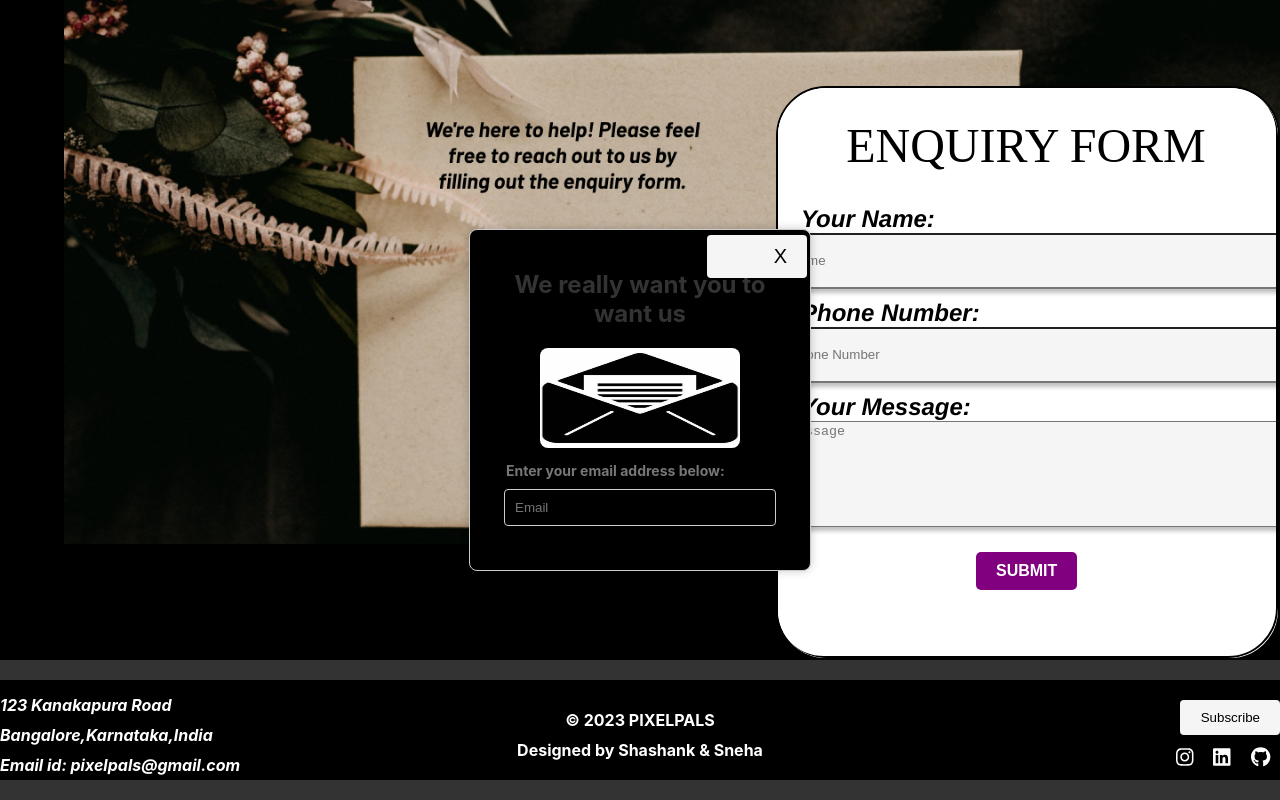
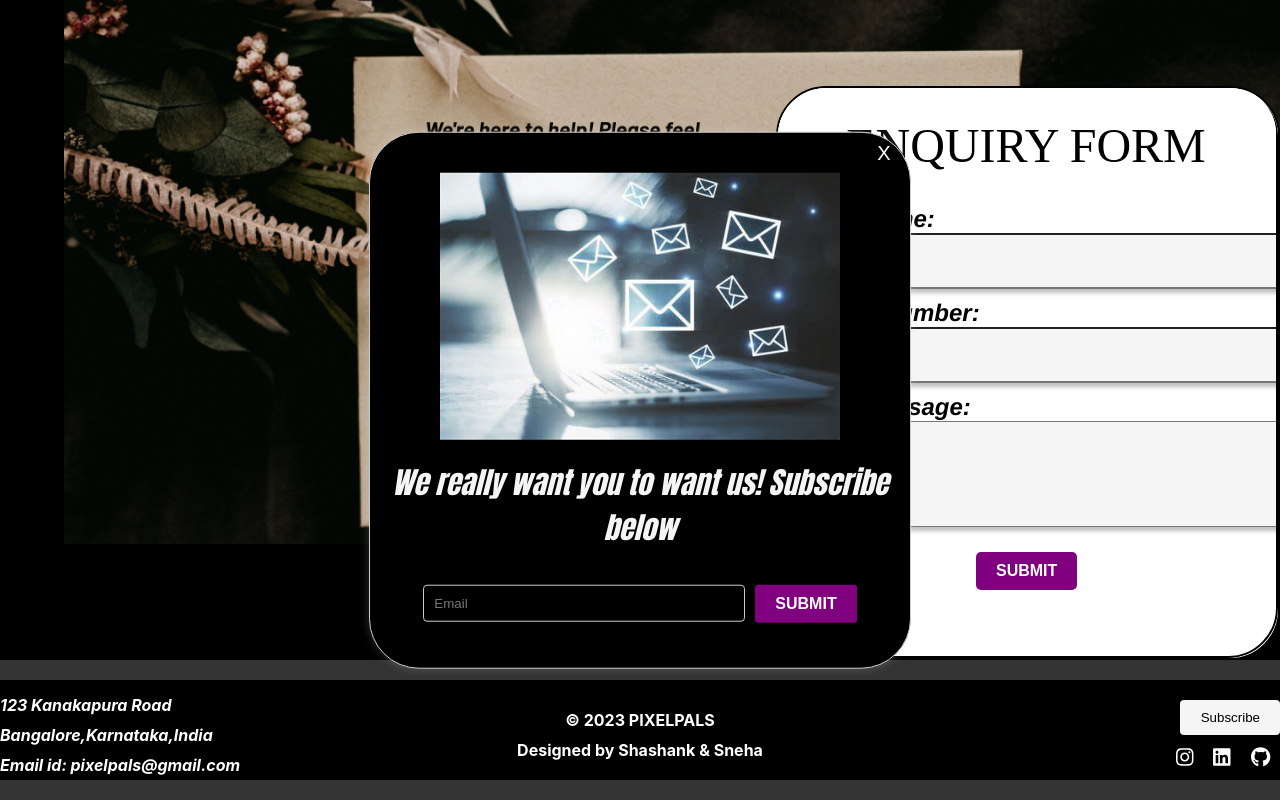
Before and after one commit to Shashank-k-prabhu/Photo-app, a React (Create React App) app in the folder Client/: page /contact in a window 1280 px wide. Both pictures are taken after a click on the button "Subscribe". Shown: the part 245-1045 px from the top of the page. Built offline with nearby package versions, Linux system fonts and the light colour scheme.

Commit message:
popup completed

```diff
--- a/Client/src/Components/Email_sub/Email_sub.css
+++ b/Client/src/Components/Email_sub/Email_sub.css
@@ -3,54 +3,74 @@
   top: 50%;
   left: 50%;
   transform: translate(-50%, -50%);
-  width: 300px;
-  background-color:black;
+  width: 500px;
+  background-color: black;
   border: 1px solid #ccc;
+  border-radius: 50px;
   padding: 20px;
-  box-shadow: 0px 0px 10px rgba(0, 0, 0, 0.2);
-  z-index: 9999;
+  box-shadow: 0px 0px 10px rgba(243, 239, 239, 0.2);
+  z-index: 899;
   text-align: center;
-  border-radius: 8px;
-  height: 300px;
 }
 
-.close-btn {
-  position: absolute;
-  top: 5px;
-  right: 3px;
-  cursor: pointer;
-  font-size: 20px;
-  color:black;
+.popup-inner {
+  margin-top: 20px;
 }
 
-.popup-inner h2 {
-  font-size: 24px;
-  color: #333;
+.popup-image {
+  width: 100%;
+  max-width: 400px; /* Adjust the max-width as needed */
+  display: block;
+  margin: 0 auto;
 }
 
-.small-text {
-  font-size: 14px;
-  color: #777;
-  margin-left: 16px;
-  text-align: left;
+h2 {
+  color: whitesmoke;
+  font-weight: bolder;
+  font-size: 30px;
+  font-style: italic;
+  font-family: Impact, Haettenschweiler, 'Arial Narrow Bold', sans-serif;
+  margin-top: 20px;
+}
+
+.email-container {
+  display: flex;
+  align-items: center;
+  justify-content: center;
+  margin-top: 20px;
 }
 
 .email-input {
-  width: 250px;
+  width: 300px;
   padding: 10px;
   border: 1px solid #ccc;
   border-radius: 4px;
-  margin-top: 10px;
   color: white;
+  margin-bottom: 15px;
+}
 
+.sub{
+  border-radius: 5px;
+  background-color:#ccc;
+  color: black;
+  padding: 10px 20px;
+  margin-left: 10px;
+  margin-bottom: 25px;
 }
-.popup-image {
-  bottom: 0;
-  width: 200px;
-  height: 100px;
-  border-radius: 8px;
-  box-shadow: 0px 4px 6px rgba(0, 0, 0, 0.1);
+
+.close{
+  position: absolute;
+  top: 10px;
+  right:20px;
+  cursor: pointer;
+  font-size: 20px;
+  color: white;
+  background-color: black;
+  border: none;
+  width: 10px;
+  height: 20px;
+  border-radius: 50%;
+  display: flex;
+  justify-content: center;
+  align-items: center;
 }
-.image-container {
-  text-align: center;
-}
--- a/Client/src/Components/Email_sub/Email_sub.jsx
+++ b/Client/src/Components/Email_sub/Email_sub.jsx
@@ -1,18 +1,20 @@
 import React from "react";
 import './Email_sub.css';
 import emailimage from "../Images/email.jpeg";
+
 function Popup(props){
-    return(props.trigger) ? (
+    return (props.trigger) ? (
         <div className="popup">
-            <button className="close-btn" onClick={props.onClose}>X</button>
             <div className="popup-inner">
-                <h2>We really want you to want us</h2>
-                <div className="image-container">
-                <img src={emailimage}  alt="" className="popup-image" />
+                <img src={emailimage} alt="" className="popup-image" />
+                <h2>We really want you to want us! Subscribe below</h2>
+                <div className="email-container">
+                    <input type="email" placeholder="Email" className="email-input" />
+                    <button type="submit" className="sub">SUBMIT</button>
                 </div>
-                <p className="small-text">Enter your email address below:</p>
-                <input type="email" placeholder="Email" className="email-input" />
+
             </div>
+            <button className="close" onClick={props.onClose}>X</button>
         </div>
     ) : null;
 }
--- a/Client/src/Components/Footer/Footer.css
+++ b/Client/src/Components/Footer/Footer.css
@@ -30,7 +30,7 @@
 .right .subscription {
     margin-top: 10px;
 }
-.right .subscription button {
+.right .subscription .but {
     background-color:whitesmoke;
     color: black;
     padding: 10px 20px;
@@ -40,7 +40,7 @@
     text-align: right;
     width: 100px;
 }
-.right .subscription button:hover {
+.right .subscription .but:hover {
     background-color: #06192d;
 }
 p {
--- a/Client/src/Components/Footer/Footer.jsx
+++ b/Client/src/Components/Footer/Footer.jsx
@@ -28,7 +28,7 @@ function Footer() {
             </div>
             <div className="right">
             <div className="subscription">
-                <button onClick={openPopup}>Subscribe</button>
+                <button className="but" onClick={openPopup}>Subscribe</button>
                 <Popup trigger={isPopupOpen} onClose={closePopup}>
                     <h3>Email Subscription</h3>
                 </Popup>
--- a/Client/src/Pages/Contact/Body.css
+++ b/Client/src/Pages/Contact/Body.css
@@ -13,8 +13,8 @@
     z-index: 1;
     background-size: cover;
     background-repeat: no-repeat;
-    background-attachment: fixed; /* Keep the background fixed while scrolling */
-    background-position: center top 100px; /* Adjust the value (100px) to scroll down more */
+    background-attachment: fixed;
+    background-position: center top 100px;
 
 }
 .imagestyles {
```
Also changed, not shown: Client/src/Components/Images/email.jpeg.
